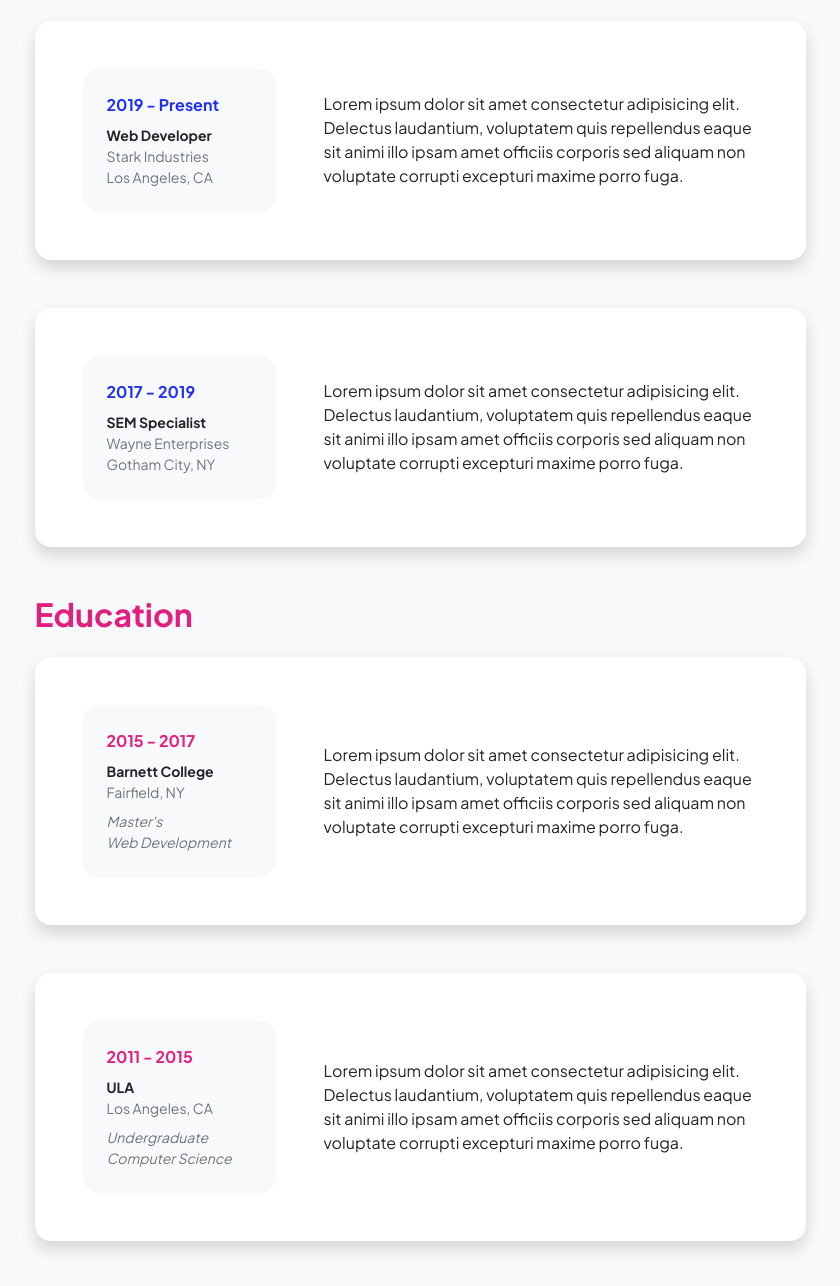
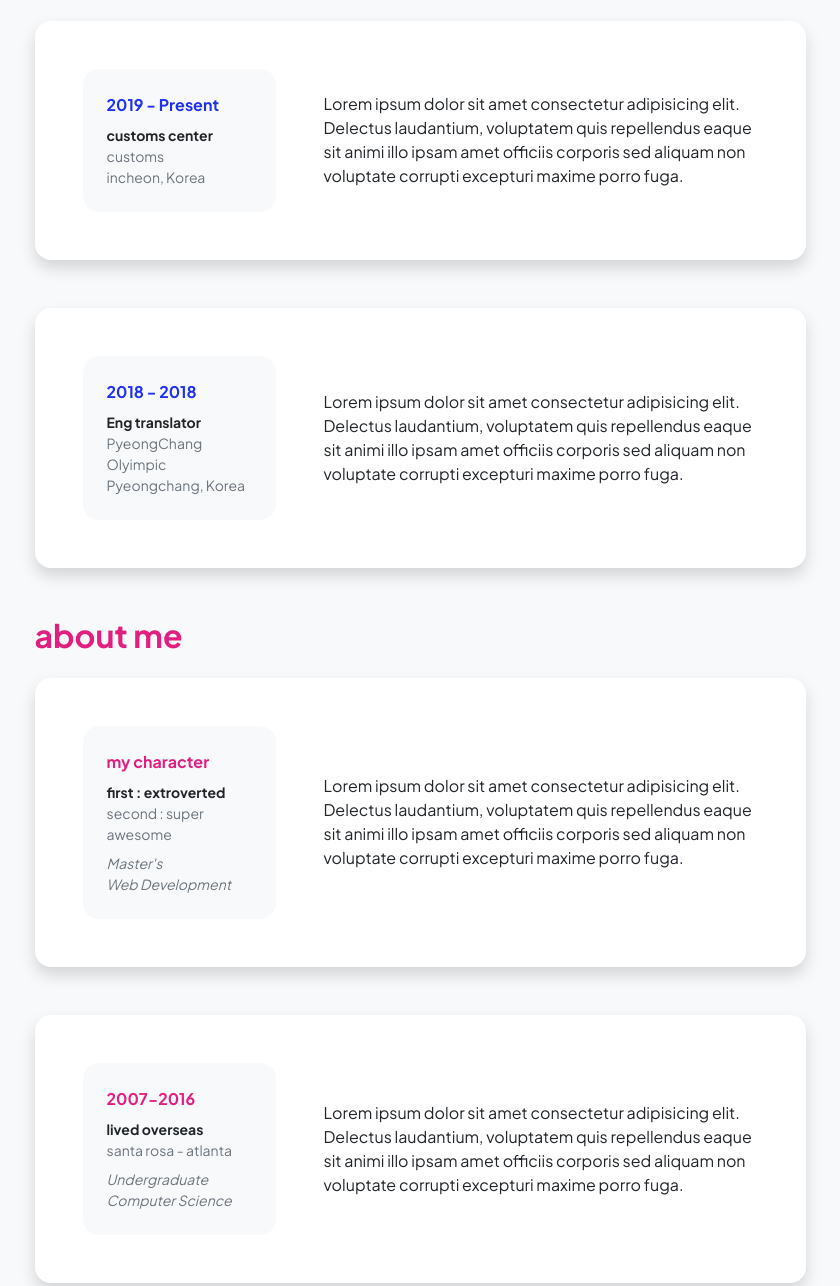
Before and after one commit to bidulgiya999/bidulgiya999.github.io, a plain HTML site: page resume.html in a window 1280 px wide. Shown: the part 287-1573 px from the top of the page, without its empty margins (220-1060 px from the left). Drawn offline with nearby package versions, Linux system fonts and the light colour scheme.

Commit message:
about me

```diff
--- a/resume.html
+++ b/resume.html
@@ -59,9 +59,9 @@
                                         <div class="col text-center text-lg-start mb-4 mb-lg-0">
                                             <div class="bg-light p-4 rounded-4">
                                                 <div class="text-primary fw-bolder mb-2">2019 - Present</div>
-                                                <div class="small fw-bolder">Web Developer</div>
-                                                <div class="small text-muted">Stark Industries</div>
-                                                <div class="small text-muted">Los Angeles, CA</div>
+                                                <div class="small fw-bolder">customs center</div>
+                                                <div class="small text-muted">customs</div>
+                                                <div class="small text-muted">incheon, Korea</div>
                                             </div>
                                         </div>
                                         <div class="col-lg-8"><div>Lorem ipsum dolor sit amet consectetur adipisicing elit. Delectus laudantium, voluptatem quis repellendus eaque sit animi illo ipsam amet officiis corporis sed aliquam non voluptate corrupti excepturi maxime porro fuga.</div></div>
@@ -74,10 +74,10 @@
                                     <div class="row align-items-center gx-5">
                                         <div class="col text-center text-lg-start mb-4 mb-lg-0">
                                             <div class="bg-light p-4 rounded-4">
-                                                <div class="text-primary fw-bolder mb-2">2017 - 2019</div>
-                                                <div class="small fw-bolder">SEM Specialist</div>
-                                                <div class="small text-muted">Wayne Enterprises</div>
-                                                <div class="small text-muted">Gotham City, NY</div>
+                                                <div class="text-primary fw-bolder mb-2">2018 - 2018</div>
+                                                <div class="small fw-bolder">Eng translator</div>
+                                                <div class="small text-muted">PyeongChang Olyimpic</div>
+                                                <div class="small text-muted">Pyeongchang, Korea</div>
                                             </div>
                                         </div>
                                         <div class="col-lg-8"><div>Lorem ipsum dolor sit amet consectetur adipisicing elit. Delectus laudantium, voluptatem quis repellendus eaque sit animi illo ipsam amet officiis corporis sed aliquam non voluptate corrupti excepturi maxime porro fuga.</div></div>
@@ -87,17 +87,17 @@
                         </section>
                         <!-- Education Section-->
                         <section>
-                            <h2 class="text-secondary fw-bolder mb-4">Education</h2>
+                            <h2 class="text-secondary fw-bolder mb-4">about me</h2>
                             <!-- Education Card 1-->
                             <div class="card shadow border-0 rounded-4 mb-5">
                                 <div class="card-body p-5">
                                     <div class="row align-items-center gx-5">
                                         <div class="col text-center text-lg-start mb-4 mb-lg-0">
                                             <div class="bg-light p-4 rounded-4">
-                                                <div class="text-secondary fw-bolder mb-2">2015 - 2017</div>
+                                                <div class="text-secondary fw-bolder mb-2">my character</div>
                                                 <div class="mb-2">
-                                                    <div class="small fw-bolder">Barnett College</div>
-                                                    <div class="small text-muted">Fairfield, NY</div>
+                                                    <div class="small fw-bolder">first : extroverted</div>
+                                                    <div class="small text-muted">second : super awesome</div>
                                                 </div>
                                                 <div class="fst-italic">
                                                     <div class="small text-muted">Master's</div>
@@ -115,10 +115,10 @@
                                     <div class="row align-items-center gx-5">
                                         <div class="col text-center text-lg-start mb-4 mb-lg-0">
                                             <div class="bg-light p-4 rounded-4">
-                                                <div class="text-secondary fw-bolder mb-2">2011 - 2015</div>
+                                                <div class="text-secondary fw-bolder mb-2">2007-2016</div>
                                                 <div class="mb-2">
-                                                    <div class="small fw-bolder">ULA</div>
-                                                    <div class="small text-muted">Los Angeles, CA</div>
+                                                    <div class="small fw-bolder">lived overseas</div>
+                                                    <div class="small text-muted">santa rosa -  atlanta</div>
                                                 </div>
                                                 <div class="fst-italic">
                                                     <div class="small text-muted">Undergraduate</div>
```
